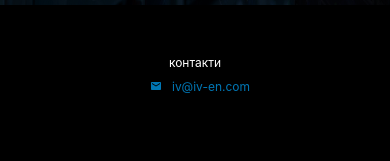
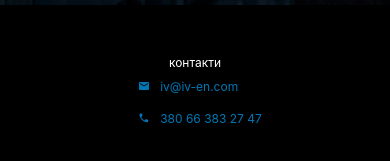
Before and after one commit to vladiwanov/iv-engineering-frontend, a React (Create React App) app: page / in a window 390 px wide. Shown: the part 589-750 px from the top of the page. Built offline with nearby package versions, Linux system fonts and the light colour scheme.

Commit message:
added phone number to contacts in footer

```diff
--- a/src/content-components/Contacts/Contacts.js
+++ b/src/content-components/Contacts/Contacts.js
@@ -5,6 +5,7 @@ import { useSelector } from 'react-redux';
 import LanguageContentSelector from 'additional-components/LanguageContentSelector';
 import { getLanguageMemoised } from 'redux/languages/languages-selector';
 import io from 'tools/io';
+import sprite from '../../utils/db/img/sprite.svg';
 
 export default function Contacts() {
   const currentLanguage = useSelector(getLanguageMemoised);
@@ -17,7 +18,8 @@ export default function Contacts() {
   return (
     <section className={s.footerItems}>
       <p>{footer.contacts}</p>
-      <div>
+      {/*<div className={` list ${s.contacts}`}>*/}
+        <div >
         <a
           className={s.contacts}
           href="mailto: iv@iv-en.com"
@@ -28,6 +30,19 @@ export default function Contacts() {
           <MdMail className={s.footerIcons} />
           <p className={s.link}>iv@iv-en.com</p>
         </a>
+        <a
+          className={s.contacts}
+          href="tel:380 66 383 27 47"
+          target="_blank"
+          rel="noreferrer"
+          id="contacts"
+        >
+          <svg className={s.footerIcons}>
+            <use href={sprite + '#phone'} />
+          </svg>
+          {/*<MdMail className={s.footerIcons} />*/}
+          <p className={s.link}>380 66 383 27 47</p>
+        </a>
       </div>
     </section>
   );
--- a/src/content-components/Contacts/Contacts.module.scss
+++ b/src/content-components/Contacts/Contacts.module.scss
@@ -1,2 +1,8 @@
 @import 'utils/styles/main.scss';
 @import 'utils/styles/footer.scss';
+
+
+.contacts{
+  display: flex;
+  justify-content: left;
+}
```
